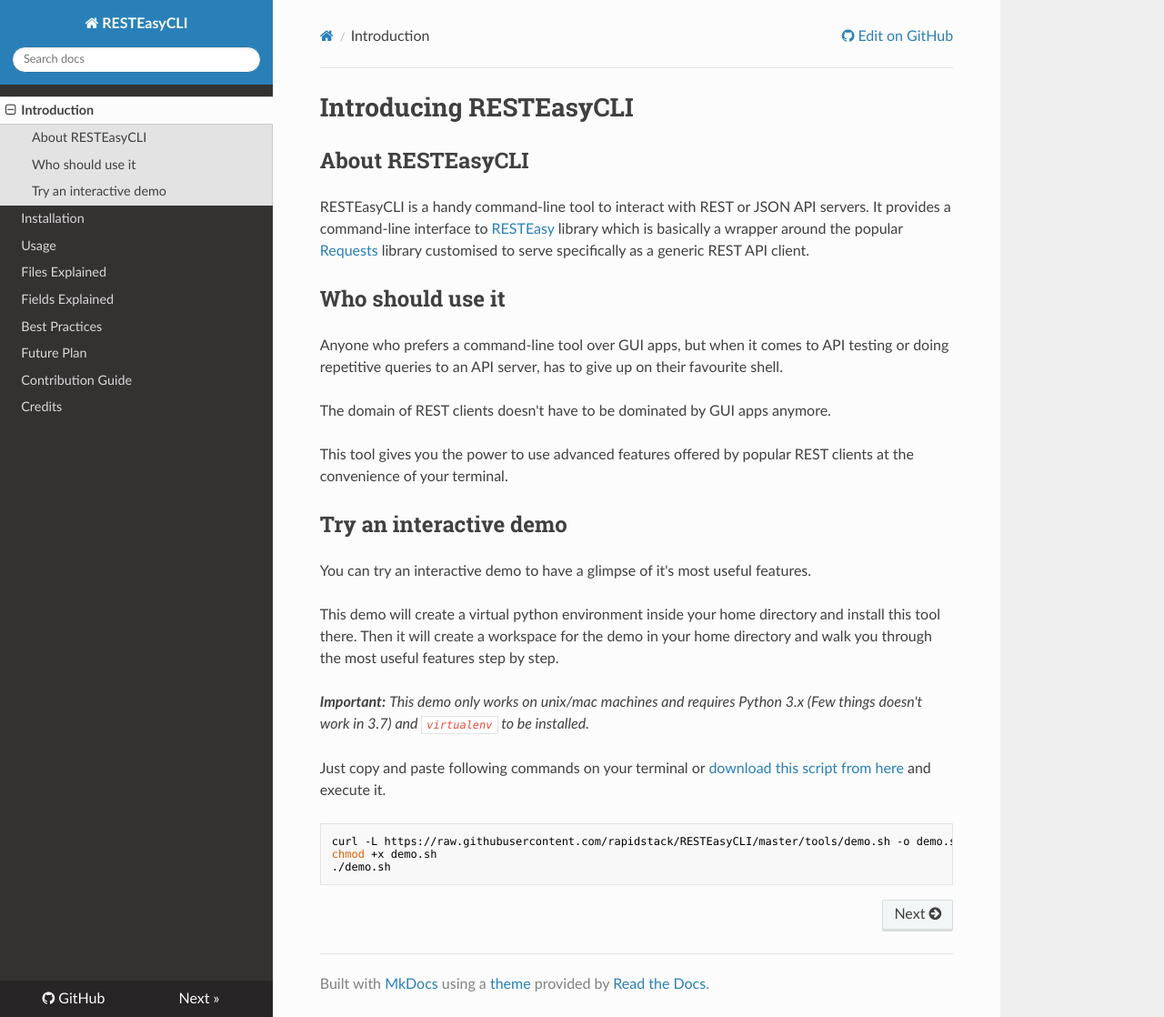
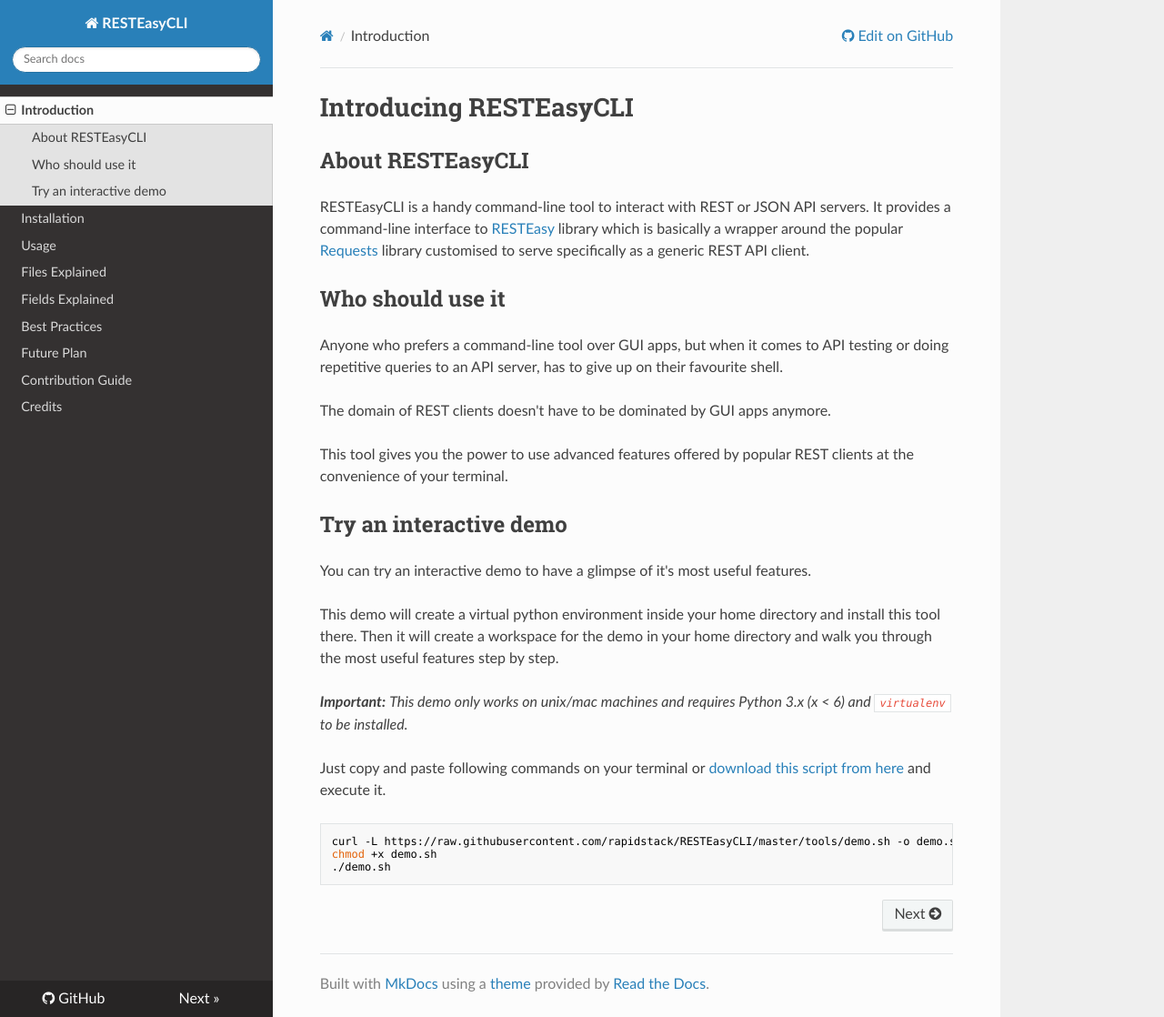
Before and after one commit to sayanarijit/RESTEasyCLI, an MkDocs documentation site: the page built from docs/index.md, in a window 1280 px wide and 1118 px high. Shown: the whole window at 91% size. Built offline with MkDocs 1.6.1, drawn with Linux system fonts in a browser that asks for light colours; nearby versions of some CDN libraries.

Commit message:
Made changes in demo #50

```diff
--- a/docs/index.md
+++ b/docs/index.md
@@ -19,7 +19,7 @@ You can try an interactive demo to have a glimpse of it's most useful features.
 
 This demo will create a virtual python environment inside your home directory and install this tool there. Then it will create a workspace for the demo in your home directory and walk you through the most useful features step by step.
 
-***Important:*** *This demo only works on unix/mac machines and requires Python 3.x (Few things doesn't work in 3.7) and `virtualenv` to be installed.*
+***Important:*** *This demo only works on unix/mac machines and requires Python 3.x (x < 6) and `virtualenv` to be installed.*
 
 Just copy and paste following commands on your terminal or [download this script from here](https://raw.githubusercontent.com/rapidstack/RESTEasyCLI/master/tools/demo.sh) and execute it.
 
```
Also changed, not shown: docs/installation.md (+1 -1 lines), 1 other file.
